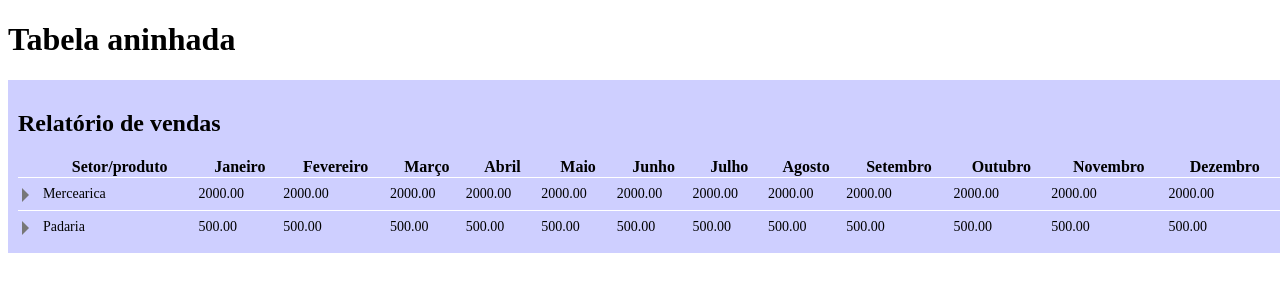
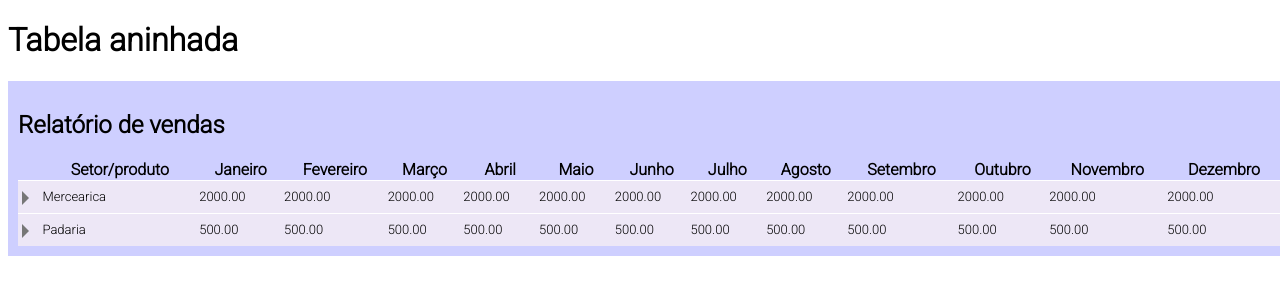
Before and after one commit to Sutil/tabela-aninhada-angular, an Angular app: page / in a window 1280 px wide. Shown: the top 300 px of the page. Built offline with nearby package versions, Linux system fonts and the light colour scheme.

Commit message:
Estilizando linhas

```diff
--- a/src/app/compoenents/relatorio-de-vendas/relatorio-de-vendas.component.html
+++ b/src/app/compoenents/relatorio-de-vendas/relatorio-de-vendas.component.html
@@ -4,5 +4,6 @@
   <tabela-aninhada
     [colunas]="colunas"
     [linhas]="linhas"
-    [extratorDeFilhos]="extratorDeLinhasFilhas" ></tabela-aninhada>
+    [extratorDeFilhos]="extratorDeLinhasFilhas"
+    [extratorDeClasseCss]="extratorDeCssClassCustomizadaParaLinha" ></tabela-aninhada>
 </div>
--- a/src/app/compoenents/relatorio-de-vendas/relatorio-de-vendas.component.scss
+++ b/src/app/compoenents/relatorio-de-vendas/relatorio-de-vendas.component.scss
@@ -2,4 +2,17 @@
   padding: 10px;
   background-color: rgb(206, 207, 255);
   width: 100%;
+
+  tr.setor {
+    background-color: #ede7f6;
+  }
+
+  tr.produto {
+    background-color: #d1c4e9;
+  }
+
+  tr.marca {
+    background-color: #b39ddb;
+  }
+
 }
--- a/src/app/compoenents/relatorio-de-vendas/relatorio-de-vendas.component.ts
+++ b/src/app/compoenents/relatorio-de-vendas/relatorio-de-vendas.component.ts
@@ -1,4 +1,4 @@
-import { Component, OnInit } from '@angular/core';
+import { Component, OnInit, ViewEncapsulation } from '@angular/core';
 import { ColunaTabelaAninhada } from '../tabela-aninhada/coluna-tabela-aninhada';
 import { vendas } from './db-vendas';
 
@@ -8,7 +8,8 @@ const nomesDosMeses = ["Janeiro", "Fevereiro", "Março", "Abril", "Maio", "Junho
 @Component({
   selector: 'relatorio-de-vendas',
   templateUrl: './relatorio-de-vendas.component.html',
-  styleUrls: ['./relatorio-de-vendas.component.scss']
+  styleUrls: ['./relatorio-de-vendas.component.scss'],
+  encapsulation: ViewEncapsulation.None,
 })
 export class RelatorioDeVendasComponent implements OnInit {
 
@@ -64,4 +65,16 @@ export class RelatorioDeVendasComponent implements OnInit {
     return null;
   }
 
+  extratorDeCssClassCustomizadaParaLinha = (nivel) => {
+    if(nivel === 0) {
+      return 'setor';
+    }
+
+    if(nivel === 1) {
+      return 'produto';
+    }
+
+    return 'marca'
+  }
+
 }
--- a/src/app/compoenents/tabela-aninhada/linha-tabela-aninhada/linha-tabela-aninhada.component.html
+++ b/src/app/compoenents/tabela-aninhada/linha-tabela-aninhada/linha-tabela-aninhada.component.html
@@ -1,6 +1,6 @@
 
 <ng-template #conteudoDaLinha >
-  <tr>
+  <tr class="{{ classeCss }}" >
     <td><button *ngIf="filhos && filhos.length > 0" [class.expandido]="expandido" (click)="expandido = !expandido" class="seta" ></button></td>
     <td *ngFor="let coluna of colunas; let i = index" >
       <div *ngIf="i === 0" class="recuo-linha-filha-nivel-{{ nivel }}" ></div>
@@ -13,7 +13,8 @@
         [linha]="linhaFilha"
         [colunas]="colunas"
         [extratorDeFilhos]="extratorDeFilhos"
-        [nivel]="nivel + 1" ></linha-tabela-aninhada>
+        [nivel]="nivel + 1"
+        [extratorDeClasseCss]="extratorDeClasseCss" ></linha-tabela-aninhada>
     </ng-container>
   </ng-container>
 </ng-template>
--- a/src/app/compoenents/tabela-aninhada/linha-tabela-aninhada/linha-tabela-aninhada.component.scss
+++ b/src/app/compoenents/tabela-aninhada/linha-tabela-aninhada/linha-tabela-aninhada.component.scss
@@ -1,7 +1,7 @@
 td {
   border-top: 1px solid #fff;
   height: 30px;
-  font-size: 14px;
+  font-size: 13px;
 }
 
 .seta {
--- a/src/app/compoenents/tabela-aninhada/linha-tabela-aninhada/linha-tabela-aninhada.component.ts
+++ b/src/app/compoenents/tabela-aninhada/linha-tabela-aninhada/linha-tabela-aninhada.component.ts
@@ -29,6 +29,12 @@ export class LinhaTabelaAninhadaComponent implements OnInit {
   @Input()
   extratorDeFilhos: (linha: any) => any[] = (_:any) => null;
 
+  /**
+   * Informe a função para extrair, de cada linha, a classe de css customizada
+   */
+  @Input()
+  extratorDeClasseCss: (nivel) => string;
+
   @Input()
   nivel = 0;
 
@@ -36,12 +42,15 @@ export class LinhaTabelaAninhadaComponent implements OnInit {
 
   expandido = false;
 
+  classeCss = '';
+
   constructor(private viewContainerRef: ViewContainerRef) { }
 
   ngOnInit(): void {
     this.viewContainerRef.createEmbeddedView(this.conteudoDaLinha);
 
     this.extrairFilhos();
+    this.extrairClasseCss();
   }
 
   private extrairFilhos() {
@@ -50,4 +59,10 @@ export class LinhaTabelaAninhadaComponent implements OnInit {
     }
   }
 
+  private extrairClasseCss() {
+    if(this.extratorDeClasseCss) {
+      this.classeCss = this.extratorDeClasseCss(this.nivel);
+    }
+  }
+
 }
--- a/src/app/compoenents/tabela-aninhada/tabela-aninhada.component.html
+++ b/src/app/compoenents/tabela-aninhada/tabela-aninhada.component.html
@@ -9,7 +9,11 @@
   </thead>
   <tbody>
     <ng-container *ngFor="let linha of linhas">
-      <linha-tabela-aninhada [linha]="linha" [colunas]="colunas" [extratorDeFilhos]="extratorDeFilhos" ></linha-tabela-aninhada>
+      <linha-tabela-aninhada
+        [linha]="linha"
+        [colunas]="colunas"
+        [extratorDeFilhos]="extratorDeFilhos"
+        [extratorDeClasseCss]="extratorDeClasseCss" ></linha-tabela-aninhada>
     </ng-container>
   </tbody>
 </table>
--- a/src/app/compoenents/tabela-aninhada/tabela-aninhada.component.ts
+++ b/src/app/compoenents/tabela-aninhada/tabela-aninhada.component.ts
@@ -27,6 +27,12 @@ export class TabelaAninhadaComponent implements OnInit {
   @Input()
   extratorDeFilhos: (linha: any) => any[] = (_:any) => null;
 
+  /**
+   * Informe a função para extrair, de cada linha, a classe de css customizada
+   */
+  @Input()
+  extratorDeClasseCss: (nivel) => string;
+
   constructor() { }
 
   ngOnInit(): void {
--- a/src/styles.scss
+++ b/src/styles.scss
@@ -1 +1,5 @@
-/* You can add global styles to this file, and also import other style files */
+@import url('https://fonts.googleapis.com/css2?family=Roboto:ital,wght@0,100;0,300;1,100;1,300&display=swap');
+
+* {
+  font-family: 'Roboto', sans-serif;
+}
```
